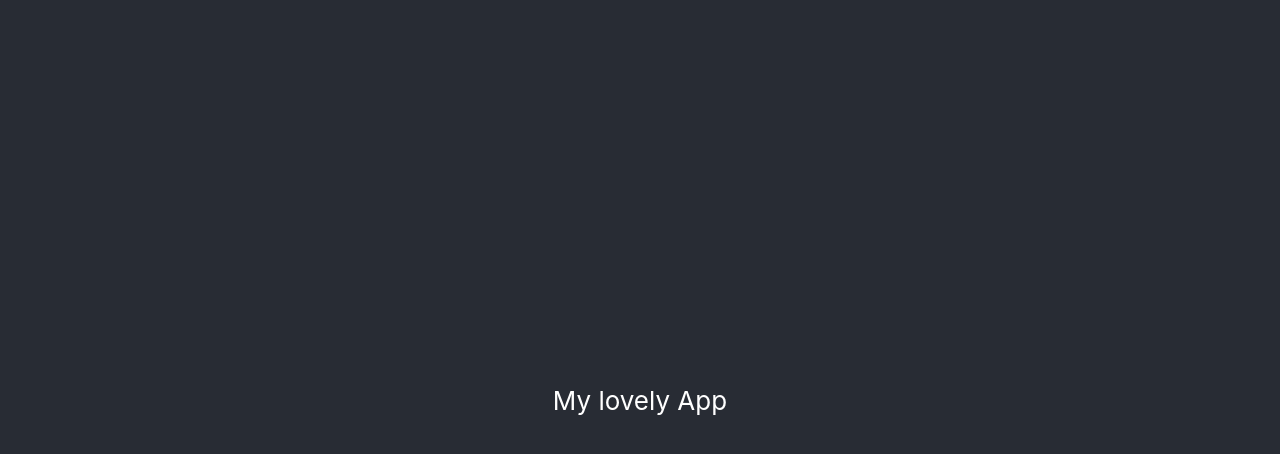
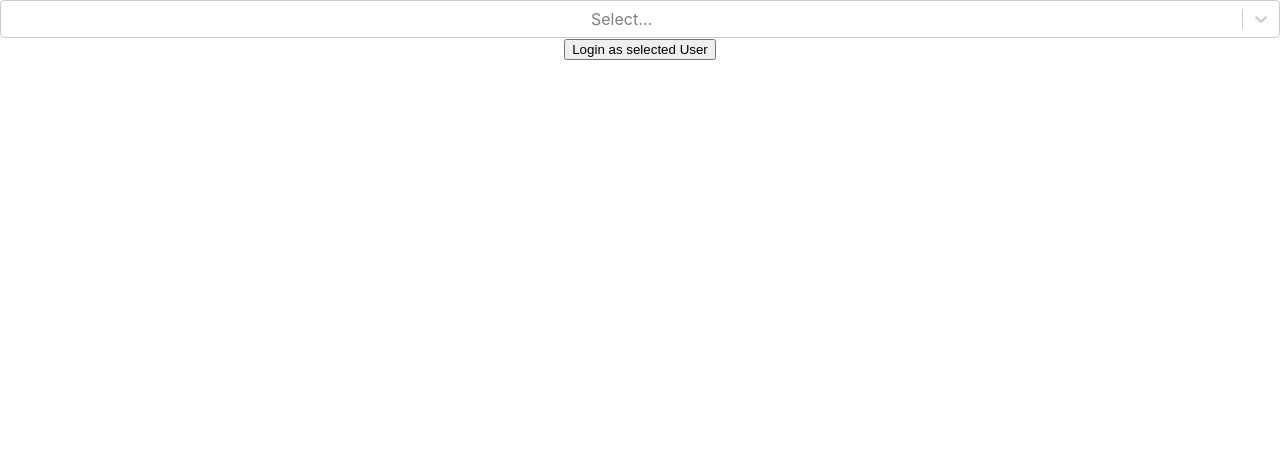
Before and after one commit to mbridge90/would-you-rather, a React (Create React App) app: page /questions/1 in a window 1280 px wide. Shown: the top 454 px of the page. Built offline with nearby package versions, Linux system fonts and the light colour scheme.

Commit message:
Add 'login' page

```diff
--- a/package.json
+++ b/package.json
@@ -10,6 +10,7 @@
     "react-dom": "^18.2.0",
     "react-redux": "^8.0.2",
     "react-scripts": "5.0.1",
+    "react-select": "^5.4.0",
     "redux": "^4.2.0",
     "redux-thunk": "^2.4.1",
     "web-vitals": "^2.1.4"
--- a/src/App.js
+++ b/src/App.js
@@ -2,6 +2,8 @@ import './App.css';
 import { useEffect } from "react";
 import { connect } from "react-redux";
 import { handleInitialData } from "./actions/shared";
+import Dashboard from "./components/Dashboard";
+import LoginPage from "./components/LoginPage";
 
 const App = (props) => {
   useEffect(() => {
@@ -12,13 +14,15 @@ const App = (props) => {
 
   return (
     <div className="App">
-      <header className="App-header">
-        <p>
-          My lovely App
-        </p>
-      </header>
+      {props.loggedIn === true ? <Dashboard /> : <LoginPage />}
     </div>
   );
 }
 
-export default connect()(App);
+const mapStateToProps = ({ authedUser }) => (
+    {
+      loggedIn: authedUser !== null,
+    }
+)
+
+export default connect(mapStateToProps)(App);
--- a/src/actions/authedUser.js
+++ b/src/actions/authedUser.js
@@ -1,6 +1,7 @@
 export const SET_AUTHED_USER = "SET_AUTHED_USER";
 
 export function setAuthedUser(id) {
+  console.log("In authedUser action function")
   return {
     type: SET_AUTHED_USER,
     id,
--- a/src/actions/shared.js
+++ b/src/actions/shared.js
@@ -13,9 +13,10 @@ export function handleInitialData() {
 }
 
 export function login(id) {
-  return (dispatch) => {
-    dispatch(setAuthedUser(id));
-  }
+  console.log("Logging in: ", id);
+   return (dispatch) => {
+     dispatch(setAuthedUser(id));
+   }
 }
 
 export function logout() {
--- /dev/null
+++ b/src/components/Dashboard.js
@@ -0,0 +1,39 @@
+import { connect } from 'react-redux';
+import {useEffect} from "react";
+import {handleInitialData} from "../actions/shared";
+
+const Dashboard = (props) => {
+  useEffect(() => {
+        props.dispatch(handleInitialData());
+      },
+      []
+  )
+
+  console.log(props)
+  return (
+      <div>
+        <h3>Questions</h3>
+        <ul>
+          {
+            props.questionIds.map((id) => (
+                <li key={id}>
+                  <div>
+                    Question id: {id}
+                  </div>
+                </li>
+            ))
+          }
+        </ul>
+      </div>
+  )
+}
+
+const mapStateToProps = ({ questions }) => (
+  {
+    questionIds: Object.keys(questions).sort(
+        (a, b) => questions[b].timestamp - questions[a].timestamp
+    )
+  }
+);
+
+export default connect(mapStateToProps)(Dashboard);
--- /dev/null
+++ b/src/components/LoginPage.js
@@ -0,0 +1,32 @@
+import Select from 'react-select';
+import {connect} from "react-redux";
+import {useState} from "react";
+import { login } from "../actions/shared";
+
+const LoginPage = (props) => {
+  console.log(props)
+  const [selectedUser, setSelectedUser] = useState()
+
+  return (
+      <div>
+        <Select
+            options={props.users}
+            onChange={e => setSelectedUser(e.value)}
+        />
+        <button onClick={()=>props.dispatch(login(selectedUser))}>
+          Login as selected User
+        </button>
+      </div>
+  )
+}
+
+const mapStateToProps = ({ users }) => (
+    {
+      users: Object.keys(users).map((user) => ({
+        label: users[user].name,
+        value: users[user].id
+      }))
+    }
+)
+
+export default connect(mapStateToProps)(LoginPage);
--- a/src/reducers/authedUser.js
+++ b/src/reducers/authedUser.js
@@ -1,6 +1,7 @@
 import { SET_AUTHED_USER } from "../actions/authedUser";
 
 export default function authedUser(state = null, action) {
+  console.log("In authedUser reducer function")
   switch (action.type) {
     case SET_AUTHED_USER:
       return action.id;
```
Also changed, not shown: 1 other file (tests, documents, lock files or other folders).
